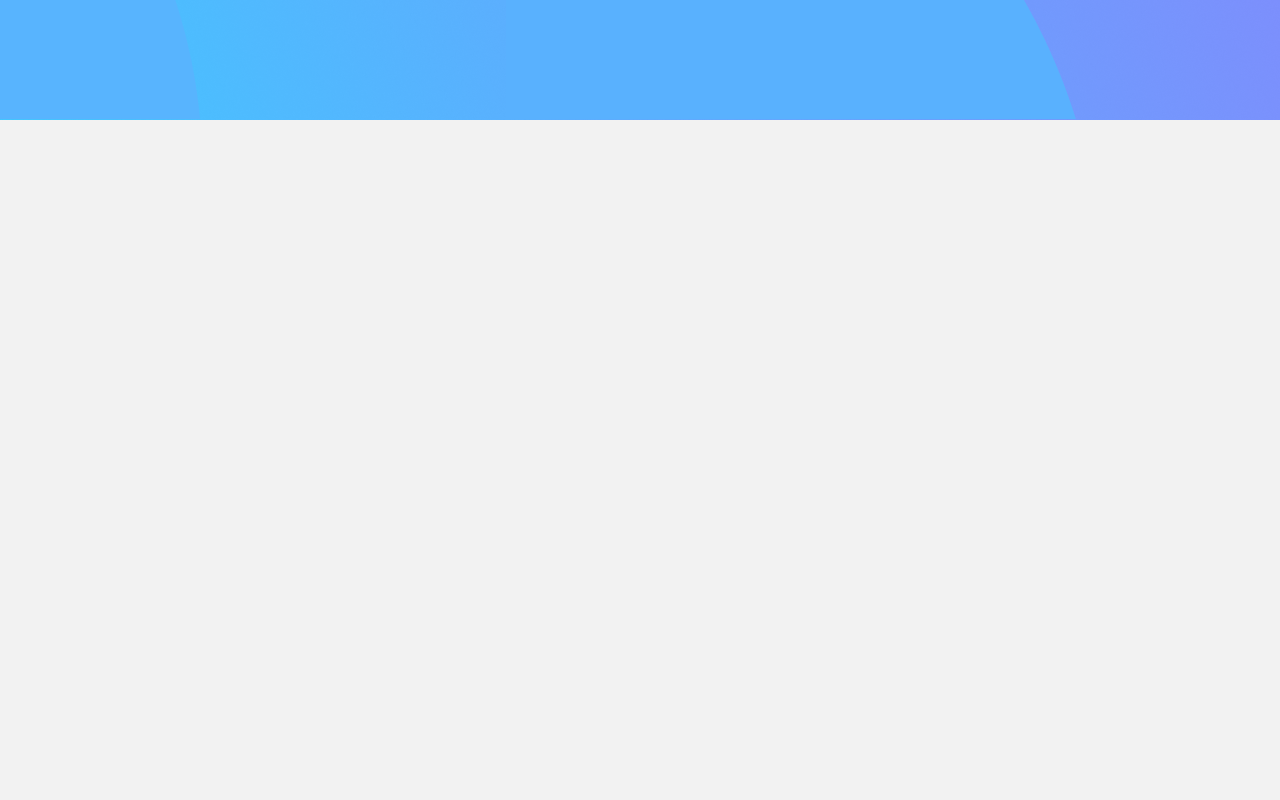
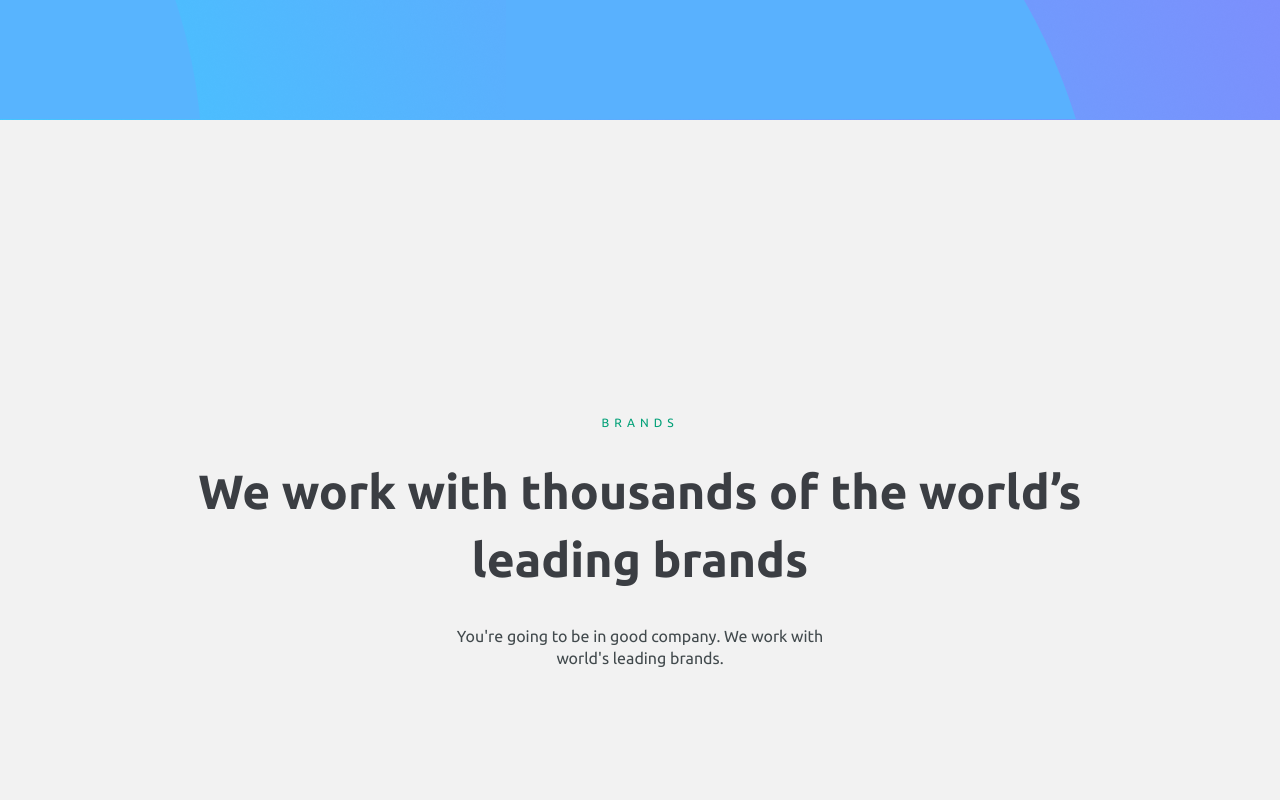
Before and after one commit to eeaeea/ruh-water, a Next.js app: page / in a window 1280 px wide. Shown: the part 3740-4540 px from the top of the page. Built offline with nearby package versions, Linux system fonts and the light colour scheme.

Commit message:
+ Changes

```diff
--- a/src/components/Section4/index.tsx
+++ b/src/components/Section4/index.tsx
@@ -4,7 +4,17 @@ export default function Section4() {
   return (
     <>
       <div className={styles.container}>
-
+        <div className={styles.containerContent}>
+          <div className={styles.containerHeader}>
+            <span>BRANDS</span>
+            <h1>We work with thousands of the world’s<br /> leading brands</h1>
+          </div>
+          <div className={styles.containerCompanys}></div>
+          <span>
+            You're going to be in good company. We work with<br /> world's leading
+            brands.
+          </span>
+        </div>
       </div>
     </>
   );
--- a/src/components/Section4/styles.module.scss
+++ b/src/components/Section4/styles.module.scss
@@ -1,7 +1,50 @@
 .container {
   display: flex;
+  flex-direction: column;
   align-items: center;
   height: 817px;
   justify-content: center;
   background: #f2f2f2;
+
+  span {
+    font-size: 16px;
+    color: #424a4d;
+    text-align: center;
+    line-height: 22.4px;
+  }
 }
+
+.containerContent {
+  display: flex;
+  flex-direction: column;
+  align-items: center;
+  justify-content: center;
+  max-width: 1150px;
+  width: 100%;
+  height: 502px;
+}
+
+.containerHeader {
+  display: flex;
+  flex-direction: column;
+  align-items: center;
+  justify-content: center;
+
+  span {
+    font-size: 12px;
+    letter-spacing: 5px;
+    color: #00a077;
+  }
+
+  h1 {
+    font-size: 48px;
+    color: #3b3e43;
+    margin-top: 24px;
+    margin-bottom: 32px;
+    text-align: center;
+    line-height: 67.2px;
+  }
+}
+
+.containerCompanys {
+}
```
